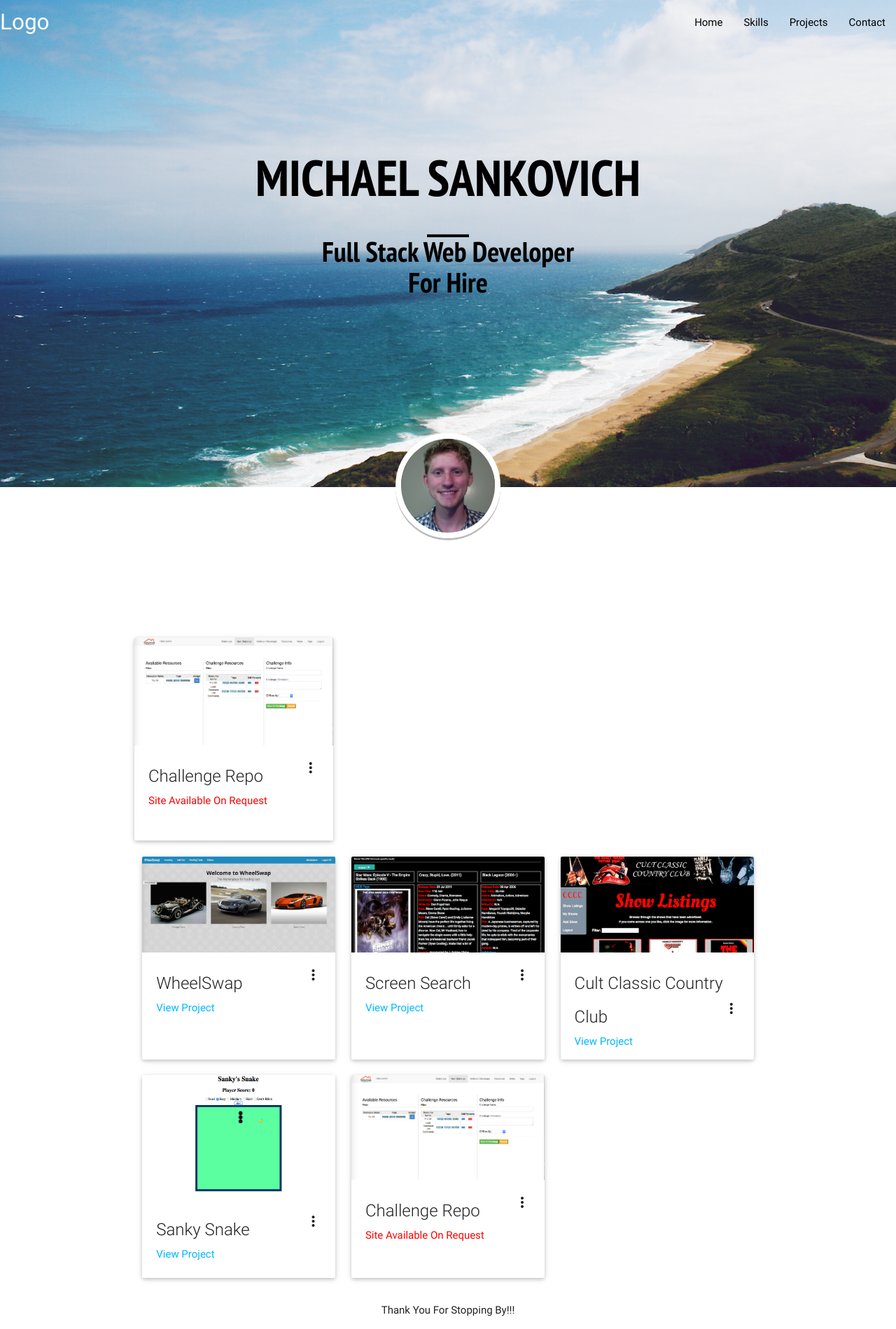
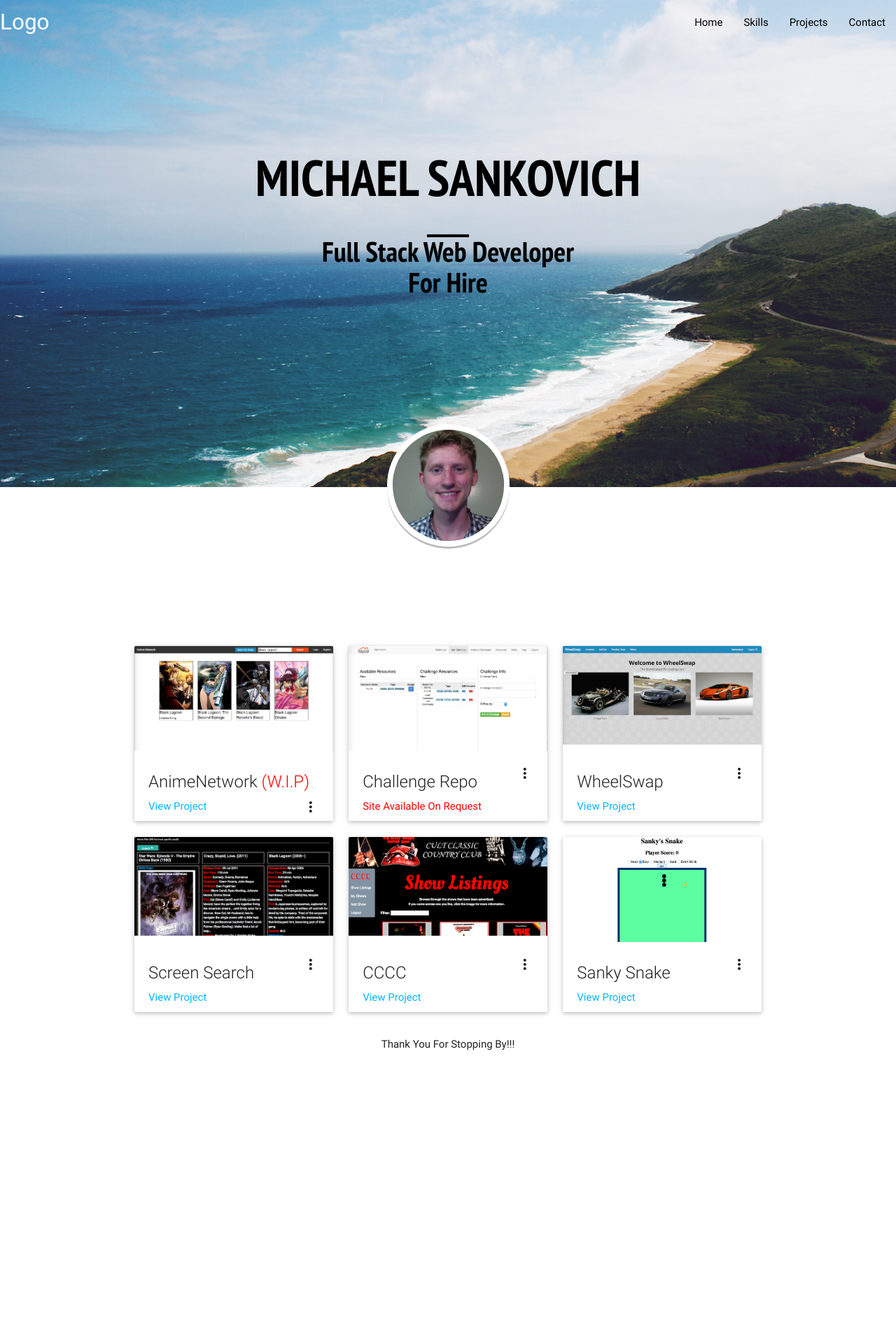
Before and after one commit to danisankovich/website, a PHP site: page / in a window 1280 px wide. Shown: the whole page at 70% size. After the commit the page ends 1501 px from the top, so only its background shows below. Run offline with PHP 8.4, Linux system fonts and the light colour scheme; some libraries are stand-ins or nearby versions.

Commit message:
minor edits

```diff
--- a/index.html
+++ b/index.html
@@ -55,6 +55,44 @@
       <div class="col l4">
         <div class="card">
           <div class="card-image waves-effect waves-block waves-light">
+            <img class="activator" src="img/animenetwork.png">
+          </div>
+          <div class="card-content">
+            <span class="card-title activator grey-text text-darken-4">AnimeNetwork <span style="color:red">(W.I.P)</span><i class="material-icons right">more_vert</i></span>
+            <p><a href="http://animenetwork.herokuapp.com">View Project</a></p>
+          </div>
+          <div class="card-reveal">
+            <span class="card-title grey-text text-darken-4">Info and Tech Used<i class="material-icons right">close</i></span>
+            <p>
+              <p>
+                Currently: A sit on which users can look up Anime and receive random suggestions.
+              </p>
+              <p>
+                Next: Adding User-to-User interaction, creating a social networking site through private messaging, forums, friending, events, and the ability to send suggestions.
+              </p>
+              <p>
+                Eventual: Using collected user data, make suggestions for users based on their liked and completed shows.
+              </p>
+              <ul>
+                <li>JavaScript</li>
+                <li>AngularJS</li>
+                <li>ExpressJS</li>
+                <li>Node.js</li>
+                <li>MongoDB</li>
+                <li>jQuery</li>
+                <li>EJS</li>
+                <li>SCSS</li>
+                <li>Foundation</li>
+                <li>Gulp</li>
+                <li>Sweetalerts</li>
+              </ul>
+            </p>
+          </div>
+        </div>
+      </div>
+      <div class="col l4">
+        <div class="card">
+          <div class="card-image waves-effect waves-block waves-light">
             <img class="activator" src="img/challengerepo.png">
           </div>
           <div class="card-content">
@@ -72,17 +110,16 @@
                 <li>Node.js</li>
                 <li>MongoDB</li>
                 <li>jQuery</li>
-                <li>SCSS</li>
-                <li>EJS</li>
-                <li>Foundation</li>
-                <li>Gulp</li>
+                <li>Jade/SCSS</li>
+                <li>Bootstrap</li>
+                <li>Mandrill API</li>
+                <li>Grunt</li>
                 <li>Sweetalerts</li>
               </ul>
             </p>
           </div>
         </div>
       </div>
-    <div class="col l12">
       <div class="col l4">
         <div class="card">
           <div class="card-image waves-effect waves-block waves-light">
@@ -142,7 +179,7 @@
             <img class="activator" src="img/CCCC2.png">
           </div>
           <div class="card-content">
-            <span class="card-title activator grey-text text-darken-4">Cult Classic Country Club<i class="material-icons right">more_vert</i></span>
+            <span class="card-title activator grey-text text-darken-4">CCCC<i class="material-icons right">more_vert</i></span>
             <p><a href="https://cultclassic.herokuapp.com/#/">View Project</a></p>
           </div>
           <div class="card-reveal">
@@ -181,36 +218,6 @@
                 <li>JavaScript</li>
                 <li>jQuery</li>
                 <li>HTML/CSS</li>
-              </ul>
-            </p>
-          </div>
-        </div>
-      </div>
-      <div class="col l4">
-        <div class="card">
-          <div class="card-image waves-effect waves-block waves-light">
-            <img class="activator" src="img/challengerepo.png">
-          </div>
-          <div class="card-content">
-            <span class="card-title activator grey-text text-darken-4">Challenge Repo<i class="material-icons right">more_vert</i></span>
-            <p><a class="onRequest">Site Available On Request</a></p>
-          </div>
-          <div class="card-reveal">
-            <span class="card-title grey-text text-darken-4">Info and Tech Used<i class="material-icons right">close</i></span>
-            <p>
-              <p>A repository built to store all challenges, resources, and notes for students at Coding House. Live project only available on request.</p>
-              <ul>
-                <li>JavaScript</li>
-                <li>AngularJS</li>
-                <li>ExpressJS</li>
-                <li>Node.js</li>
-                <li>MongoDB</li>
-                <li>jQuery</li>
-                <li>Jade/SCSS</li>
-                <li>Bootstrap</li>
-                <li>Mandrill API</li>
-                <li>Grunt</li>
-                <li>Sweetalerts</li>
               </ul>
             </p>
           </div>
--- a/stylesheets/style.css
+++ b/stylesheets/style.css
@@ -36,8 +36,8 @@ a {
 }
 
 .headimg {
-  height: 150px;
-  width: 150px;
+  height: 175px;
+  width: 175px;
   text-align: center;
   border-radius: 9000px;
   border: 8px solid white;
@@ -46,7 +46,7 @@ a {
 }
 .test {
   text-align: center;
-  margin-top: -6%;
+  margin-top: -7%;
 }
 
 .headerimg {
@@ -60,6 +60,7 @@ nav {
   background-color: transparent !important;
   box-shadow: 0 0 0 0 rgba(0,0,0,0.16),0 0 0 0 rgba(0,0,0,0.12);
   position: fixed;
+  z-index: 2;
 }
 
 nav ul a {
@@ -73,7 +74,11 @@ nav ul a {
 }
 
 .card {
-  height: 290px;
+  height: 250px;
+}
+
+.card-image {
+  height: 150px;
 }
 
 .onRequest {
```
Also changed, not shown: img/animenetwork.png (added).
